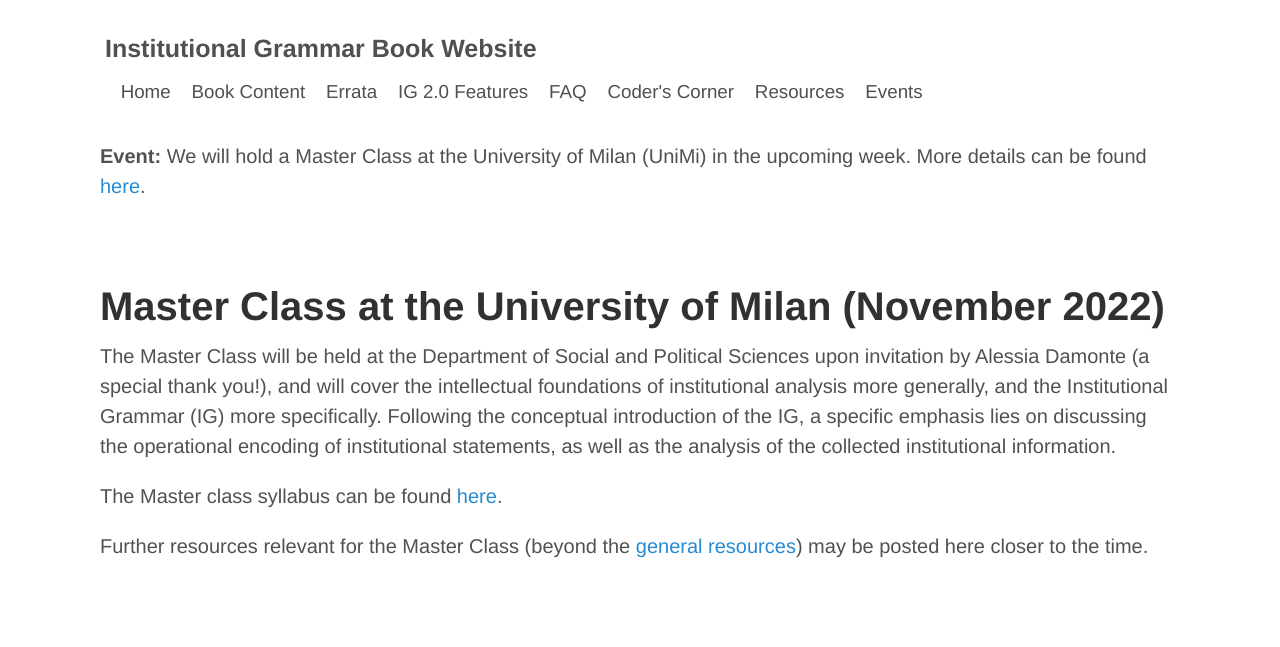
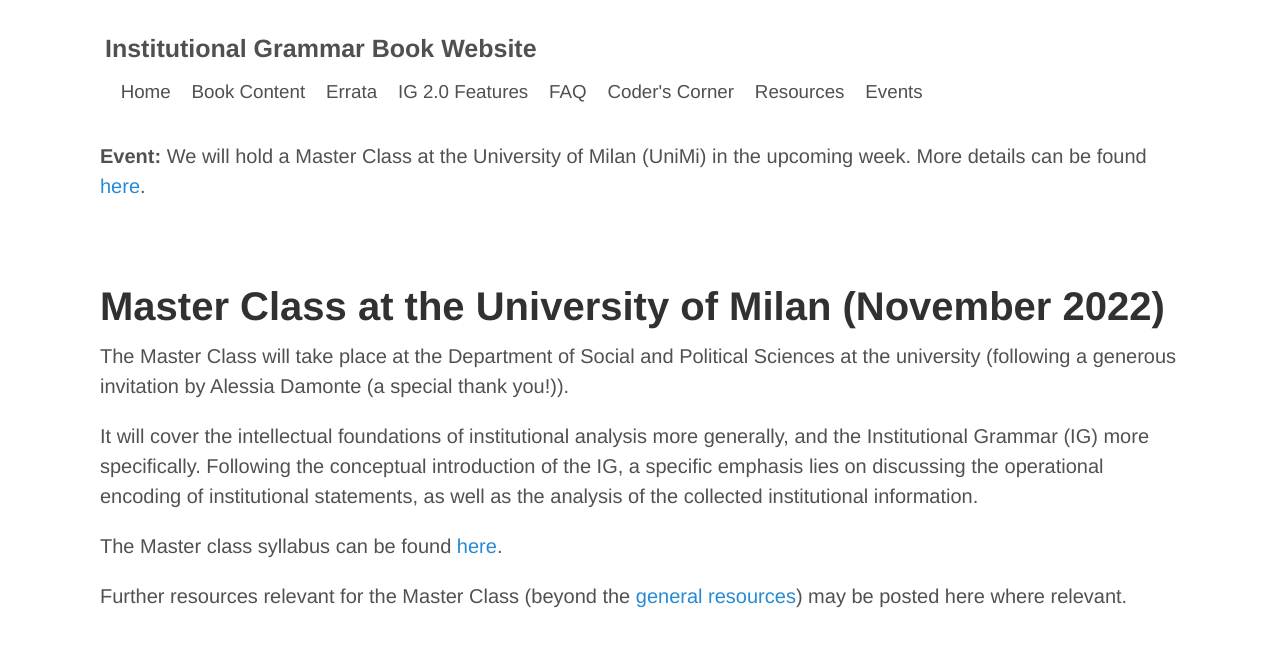
Before and after one commit to InstitutionalGrammar/IG-Book, a Jekyll site: the page built from events-milan-2022.md, in a window 1280 px wide. Shown: the top 647 px of the page. Built offline with Jekyll 4.4.1, drawn with Linux system fonts in a browser that asks for light colours.

Commit message:
Minor revision.

```diff
--- a/events-milan-2022.md
+++ b/events-milan-2022.md
@@ -6,9 +6,10 @@ title: IG Book
 
 # Master Class at the University of Milan (November 2022)
 
-The Master Class will be held at the Department of Social and Political Sciences upon invitation by Alessia Damonte (a special thank you!), and will cover the intellectual foundations of institutional analysis more generally, and the Institutional Grammar (IG) more specifically. Following the conceptual introduction of the IG, a specific emphasis lies on discussing the operational encoding of institutional statements, as well as the analysis of the collected institutional information.
+The Master Class will take place at the Department of Social and Political Sciences at the university (following a generous invitation by Alessia Damonte (a special thank you!)).
 
+It will cover the intellectual foundations of institutional analysis more generally, and the Institutional Grammar (IG) more specifically. Following the conceptual introduction of the IG, a specific emphasis lies on discussing the operational encoding of institutional statements, as well as the analysis of the collected institutional information.
 
 The Master class syllabus can be found [here](https://newinstitutionalgrammar.org/resources/IG%20Master%20Class%20Milan%20Overview.pdf).
 
-Further resources relevant for the Master Class (beyond the <a href="{{ site.path }}/resources.html">general resources</a>) may be posted here closer to the time.
+Further resources relevant for the Master Class (beyond the <a href="{{ site.path }}/resources.html">general resources</a>) may be posted here where relevant.
```
Also changed, not shown: events.md (+12 -13 lines).
